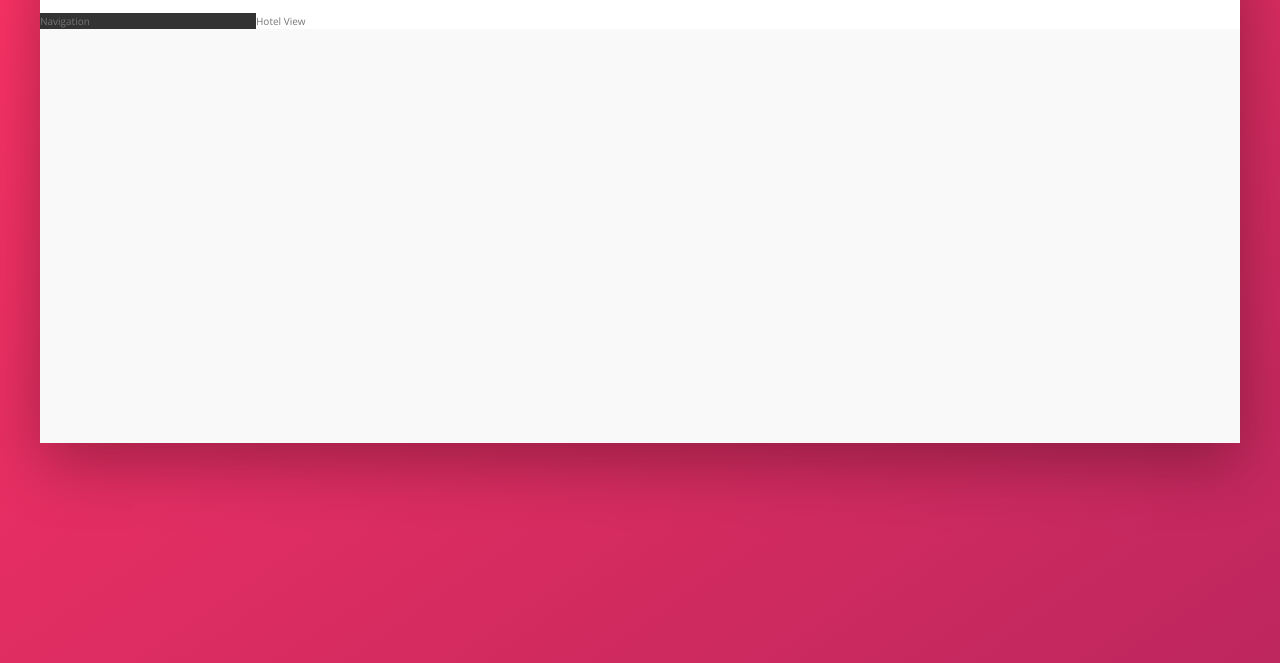
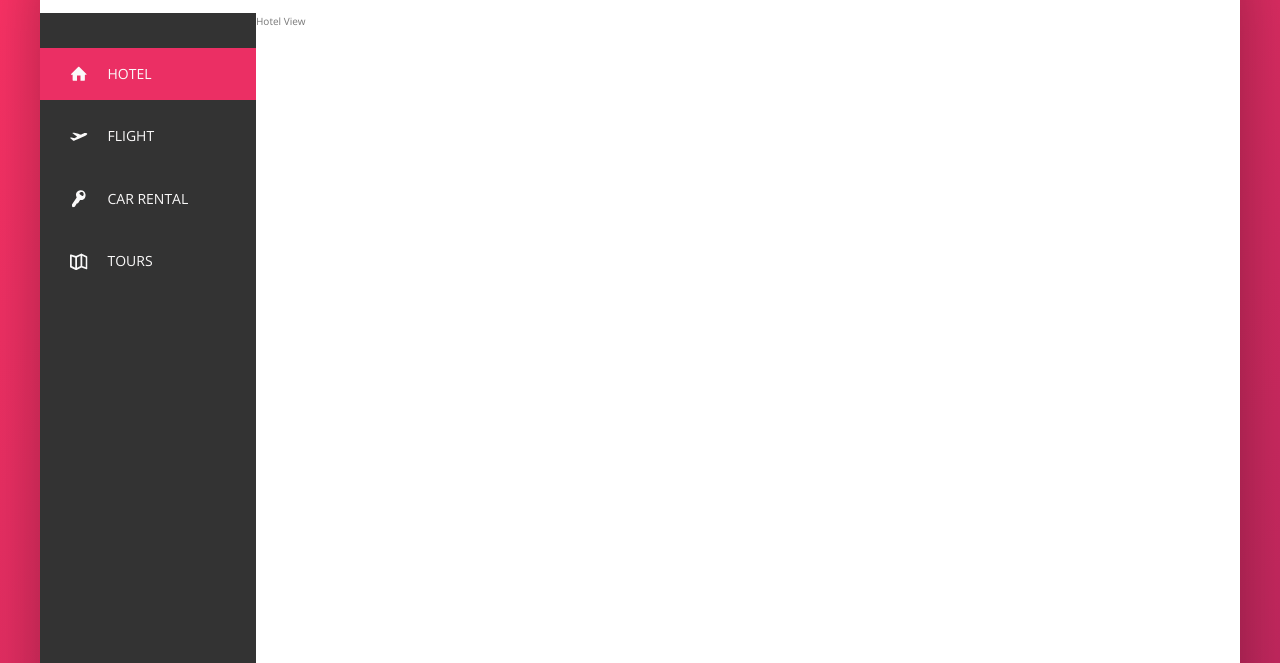
Before and after one commit to LKb22/trillo-page, a website: page index.html in a window 1280 px wide. Shown: the part 137-800 px from the top of the page. Drawn offline with nearby package versions, Linux system fonts and the light colour scheme; files that its build step writes are made by us from their sources.

Commit message:
left navigation styled

```diff
--- a/index.html
+++ b/index.html
@@ -1,22 +1,46 @@
 <!DOCTYPE html>
 <html lang="en">
 	<head>
-        <meta charset="UTF-8">
-        <meta name="viewport" content="width=device-width, initial-scale=1.0">
+		<meta charset="UTF-8" />
+		<meta
+			name="viewport"
+			content="width=device-width, initial-scale=1.0"
+		/>
 
-        <link href="https://fonts.googleapis.com/css?family=Open+Sans:300,400,600" rel="stylesheet">
-        <link rel="stylesheet" href="css/style.css">
-        <link rel="shortcut icon" type="image/png" href="img/favicon.png">
+		<link
+			href="https://fonts.googleapis.com/css?family=Open+Sans:300,400,600"
+			rel="stylesheet"
+		/>
+		<link
+			rel="stylesheet"
+			href="css/style.css"
+		/>
+		<link
+			rel="shortcut icon"
+			type="image/png"
+			href="img/favicon.png"
+		/>
 
 		<title>trillo &mdash; Your all-in-one booking app</title>
 	</head>
 	<body>
 		<div class="container">
 			<header class="header">
-            <img src="/img/logo.png" alt="trillo logo" class="logo">
+				<img
+					src="/img/logo.png"
+					alt="trillo logo"
+					class="logo"
+				/>
 
-            <form action="#" class="search">
-              <input type="text" class="search__input" placeholder="Search hotels">
+				<form
+					action="#"
+					class="search"
+				>
+					<input
+						type="text"
+						class="search__input"
+						placeholder="Search hotels"
+					/>
 					<button class="search__button">
 						<svg class="search__icon">
 							<use xlink:href="/img/sprite.svg#icon-magnifying-glass"></use>
@@ -42,7 +66,11 @@
 					</div>
 
 					<div class="user-nav__user">
-                <img src="/img/user.jpg" alt="User photo" class="user-nav__user-photo">
+						<img
+							src="/img/user.jpg"
+							alt="User photo"
+							class="user-nav__user-photo"
+						/>
 						<span class="user-nav__user-name">Luke</span>
 					</div>
 				</nav>
@@ -50,12 +78,63 @@
 
 			<div class="content">
 				<nav class="sidebar">
-              Navigation
+					<ul class="side-nav">
+						<li class="side-nav__item side-nav__item--active">
+							<!-- Use a modifier class to style this specific item -->
+							<a
+								href="#"
+								class="side-nav__link"
+							>
+								<svg class="side-nav__icon">
+									<use xlink:href="/img/sprite.svg#icon-home"></use>
+								</svg>
+								<span>Hotel</span>
+							</a>
+						</li>
+
+						<li class="side-nav__item">
+							<a
+								href="#"
+								class="side-nav__link"
+							>
+								<svg class="side-nav__icon">
+									<use
+										xlink:href="/img/sprite.svg#icon-aircraft-take-off"
+									></use>
+								</svg>
+								<span>Flight</span>
+							</a>
+						</li>
+
+						<li class="side-nav__item">
+							<a
+								href="#"
+								class="side-nav__link"
+							>
+								<svg class="side-nav__icon">
+									<use xlink:href="/img/sprite.svg#icon-key"></use>
+								</svg>
+								<span>Car Rental</span>
+							</a>
+						</li>
+
+						<li class="side-nav__item">
+							<a
+								href="#"
+								class="side-nav__link"
+							>
+								<svg class="side-nav__icon">
+									<use xlink:href="/img/sprite.svg#icon-map"></use>
+								</svg>
+								<span>Tours</span>
+							</a>
+						</li>
+					</ul>
+
+					<div class="legal">&copy; 2017 by trillo. All rights reserved.</div>
 				</nav>
 
-            <main class="hotel-view">
-              Hotel View
-            </main>
+				<main class="hotel-view">Hotel View</main>
 			</div>
 		</div>
 	</body>
--- a/sass/_components.scss
+++ b/sass/_components.scss
@@ -120,3 +120,80 @@
     margin-right: 1rem;
   }
 }
+
+// SIDE NAVIGATION
+.side-nav {
+  font-size: 1.4rem;
+  list-style: none; // remove bullets
+  margin-top: 3.5rem;
+
+  &__item {
+    position: relative; // Required for before pseudo element positioning
+
+    &:not(:last-child) { // Select all items except the last one
+      margin-bottom: 1rem;
+    }
+  }
+
+  // Create a before pseudo element to create a line on the left side of the list item
+  &__item::before {
+    content: ""; // Set content to empty string to create pseudo element
+    position: absolute;
+    top: 0;
+    left: 0;
+    height: 100%; // Exactly same hieght as list item (parent)
+    width: 3px;
+    background-color: var(--color-primary);
+    transform: scaleY(0); // Initially scale to 0 to hide. Use scaleY to scale vertically
+    transform-origin: center; // Scale from center (this is the default)
+    // Transition for animation effects
+    transition: transform .2s, // First transform for vertical line
+                width .4s cubic-bezier(1,0,0,1) .2s; // Second transform for 100% width of line. Use cubic-bezier and delay the width transition by .2s
+                background-color: .1s // Third transform for background color change on click
+
+  }
+
+  // On hover, scale the pseudo element to show it
+  &__item:hover:before,
+  // Style the --active to show the background color and line with before pseudo element
+  &__item--active:before {
+    transform: scaleY(1); // Scale the pseudo element on hover using scaleY to make it grow vertically
+
+    width: 100%; // Make the line full width to match the width of the list item
+  }
+
+  // Use active::before to style the button when it's being clicked
+  &__item:active::before {
+    background-color: var(--color-primary-light);
+  }
+
+  &__link:link,
+  &__link:visited {
+    color: var(--color-grey-light-1);
+    text-decoration: none; // remove underline
+    text-transform: uppercase;
+    display: block; // Make link full width
+    padding: 1.5rem 3rem;
+    position: relative; // Required for z-index to work
+    z-index: 10; // Set z-index to 10 to make sure it's on top of the pseudo element
+
+    // Align Icon and title
+    display: flex;
+    align-items: center;
+  }
+
+  &__icon {
+    width: 1.75rem;
+    height: 1.75rem;
+    margin-right: 2rem;
+    fill: currentColor; // Use currentColor to inherit color from parent
+  }
+}
+
+// LEGAL TEXT
+.legal {
+  font-size: 1.2rem;
+  color: var(--color-grey-light-4);
+  text-align: center;
+  padding: 2.5rem;
+}
--- a/sass/_layout.scss
+++ b/sass/_layout.scss
@@ -21,6 +21,9 @@
 }
 
 .sidebar {
+  display: flex;
+  flex-direction: column; // Main axis changed from row/left-right to column/top-bottom
+  justify-content: space-between; // justify-content for main axis
   background-color: var(--color-grey-dark-1);
   flex: 0 0 18%; // Flex grow shrink width. 0 0 18% means no grow, no shrink, 18% width
 }
@@ -28,4 +31,5 @@
 .hotel-view {
   background-color: var(--color-white);
   flex: 1; // Grow as much as possible to take up remaining space
+  height: 100vh;
 }
```
Also changed, not shown: 1 other file. Lines whose indentation alone changed are shown as unchanged.
